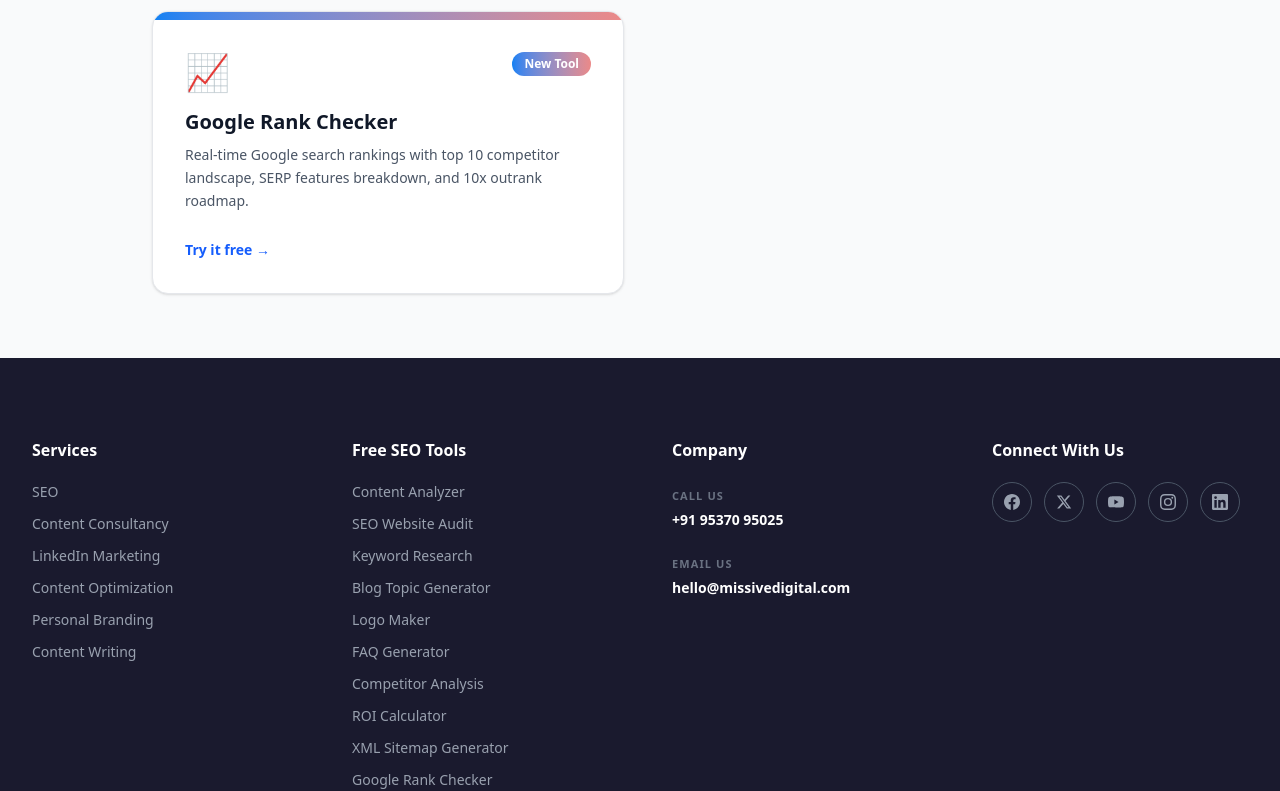
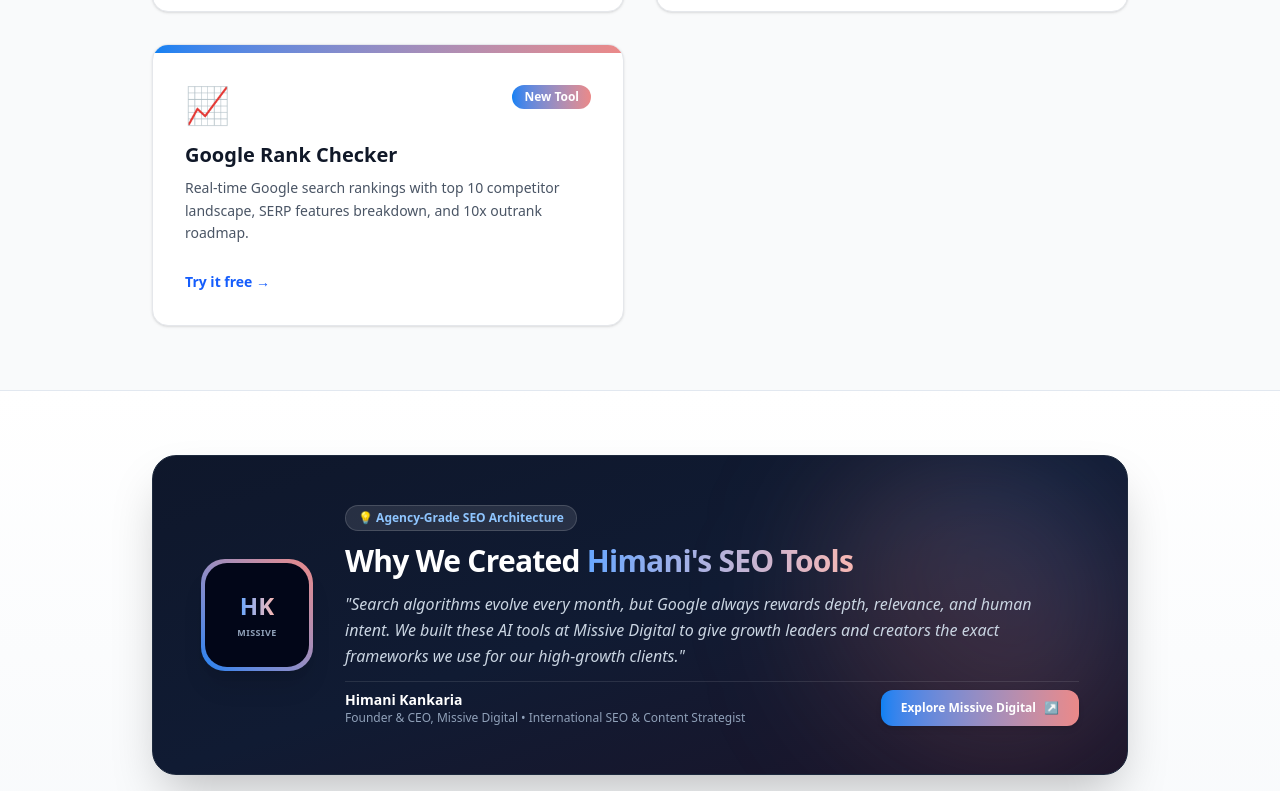
Before and after one commit to urvish-missive/tool, a React (Vite) app in the folder client/: page / in a window 1280 px wide. Shown: the part 2006-2797 px from the top of the page. Built offline with nearby package versions, Linux system fonts and the light colour scheme; no server answers.

Commit message:
feat: initialize new client-side application with SEO tool pages and shared UI components

```diff
--- a/client/index.html
+++ b/client/index.html
@@ -4,10 +4,10 @@
     <meta charset="UTF-8" />
     <link rel="icon" type="image/svg+xml" href="/favicon.svg" />
     <meta name="viewport" content="width=device-width, initial-scale=1.0" />
-    <title>Free AI SEO Content Analyzer | Analyze & Improve Your Content</title>
-    <meta name="description" content="Analyze your content for SEO, search intent, readability, content depth and structure with our free AI SEO Content Analyzer." />
-    <meta property="og:title" content="Free AI SEO Content Analyzer" />
-    <meta property="og:description" content="Analyze your content for SEO, search intent, readability, content depth and structure." />
+    <title>Himani's SEO Tools | AI-Powered Search & Content Intelligence by Missive Digital</title>
+    <meta name="description" content="Free AI-powered SEO and content intelligence tools curated by Himani Kankaria, Founder of Missive Digital. Proven frameworks for SaaS, eCommerce, and creators." />
+    <meta property="og:title" content="Himani's SEO Tools | by Missive Digital" />
+    <meta property="og:description" content="Explore Himani's free AI SEO tools for real-time search ranking, content analysis, competitor audits, and XML sitemaps." />
     <meta property="og:type" content="website" />
   </head>
   <body class="bg-gray-50 text-gray-900 antialiased">
--- a/client/src/components/DynamicLeadForm.jsx
+++ b/client/src/components/DynamicLeadForm.jsx
@@ -51,7 +51,7 @@
           <path strokeLinecap="round" strokeLinejoin="round" d="M9 12.75L11.25 15 15 9.75M21 12a9 9 0 11-18 0 9 9 0 0118 0z" />
         </svg>
         <h3 className="text-lg font-semibold text-green-800">Thank you!</h3>
-        <p className="text-green-700 mt-1">We'll be in touch within 24 hours with your free SEO strategy.</p>
+        <p className="text-green-700 mt-1">We'll be in touch within 24 hours. Himani and the Missive Digital SEO team will review your strategy.</p>
       </div>
     )
   }
@@ -91,7 +91,7 @@
         {error && <p className="text-sm text-red-600">{error}</p>}
         <button type="submit" disabled={isLoading}
           className="w-full sm:w-auto rounded-full bg-gradient-to-r from-[#0C81F3] to-[#EB8988] px-8 py-3.5 text-sm font-semibold text-white hover:from-[#0D73D1] hover:to-[#E77771] disabled:opacity-50 disabled:cursor-not-allowed transition-all shadow-lg shadow-[#0C81F3]/25 hover:shadow-[#0C81F3]/40">
-          {isLoading ? 'Submitting...' : 'Get My SEO Strategy'}
+          {isLoading ? 'Submitting...' : 'Get Strategy from Missive Digital'}
         </button>
       </form>
     </div>
--- a/client/src/components/Footer.jsx
+++ b/client/src/components/Footer.jsx
@@ -16,9 +16,9 @@
             </ul>
           </div>
 
-          {/* Free SEO Tools */}
+          {/* Himani's SEO Tools */}
           <div>
-            <h3 className="text-white font-semibold text-base mb-5">Free SEO Tools</h3>
+            <h3 className="text-white font-semibold text-base mb-5">Himani's SEO Tools</h3>
             <ul className="space-y-3 text-sm">
               <li><a href="/content-analyzer" className="hover:text-white transition-colors">Content Analyzer</a></li>
               <li><a href="/seo-audit" className="hover:text-white transition-colors">SEO Website Audit</a></li>
@@ -69,7 +69,7 @@
         </div>
 
         <div className="mt-12 pt-8 border-t border-gray-800 text-center text-sm text-gray-500">
-          © {new Date().getFullYear()} Missivedigital.
+          © {new Date().getFullYear()} Missive Digital. Curated & Founded by Himani Kankaria. All rights reserved.
         </div>
       </div>
     </footer>
--- a/client/src/components/Navbar.jsx
+++ b/client/src/components/Navbar.jsx
@@ -97,7 +97,7 @@
     },
   },
   {
-    label: 'Free SEO Tools',
+    label: "Himani's SEO Tools",
     dropdown: {
       columns: [
         {
@@ -180,8 +180,11 @@
       <nav className="max-w-6xl mx-auto bg-white/90 backdrop-blur-xl rounded-2xl shadow-[0_2px_20px_rgba(0,0,0,0.08)] border border-white/60 px-4 sm:px-6" role="navigation" aria-label="Main navigation">
         <div className="flex items-center justify-between h-16">
           {/* Logo */}
-          <Link to="/" className="flex items-center gap-2 shrink-0">
+          <Link to="/" className="flex items-center gap-2.5 shrink-0 group">
             <img src="/logo.png" alt="Missive Digital" className="h-8 w-auto" />
+            <span className="hidden sm:inline-flex items-center px-2 py-0.5 rounded-full bg-gradient-to-r from-[#0C81F3]/10 to-[#EB8988]/15 border border-[#0C81F3]/20 text-[10px] font-bold text-slate-700 tracking-tight">
+              by Himani Kankaria
+            </span>
           </Link>
 
           {/* Desktop nav */}
--- a/client/src/pages/ContentAnalyzerPage.jsx
+++ b/client/src/pages/ContentAnalyzerPage.jsx
@@ -149,7 +149,7 @@
           <div className="absolute top-0 right-0 w-[500px] h-[500px] bg-gradient-to-bl from-[#A7D2FF]/40 to-[#F7B7B3]/40 rounded-full blur-3xl -translate-y-1/2 translate-x-1/4" />
           <div className="absolute bottom-0 left-0 w-[400px] h-[400px] bg-gradient-to-tr from-[#A7D2FF]/30 to-[#F7B7B3]/30 rounded-full blur-3xl translate-y-1/2 -translate-x-1/4" />
           <div className="relative max-w-3xl mx-auto px-4 sm:px-6 text-center">
-            <span className="inline-block px-4 py-1.5 bg-gradient-to-r from-[#0C81F3] to-[#EB8988] text-white text-xs font-bold rounded-full mb-5 tracking-wide uppercase">Free SEO Tool</span>
+            <span className="inline-block px-4 py-1.5 bg-gradient-to-r from-[#0C81F3] to-[#EB8988] text-white text-xs font-bold rounded-full mb-5 tracking-wide uppercase">Himani's SEO Tools • Missive Digital</span>
             <h1 className="text-3xl sm:text-4xl lg:text-5xl font-bold tracking-tight">
               <span className="text-gray-900">AI SEO </span>
               <span className="bg-gradient-to-r from-[#0C81F3] via-[#67A7FF] to-[#EB8988] bg-clip-text text-transparent">Content Analyzer</span>
--- a/client/src/pages/Home.jsx
+++ b/client/src/pages/Home.jsx
@@ -140,15 +140,15 @@
           <div className="absolute top-0 right-0 w-[600px] h-[600px] bg-gradient-to-bl from-[#A7D2FF]/40 to-[#F7B7B3]/40 rounded-full blur-3xl -translate-y-1/2 translate-x-1/4 pointer-events-none" />
           <div className="absolute bottom-0 left-0 w-[500px] h-[500px] bg-gradient-to-tr from-[#A7D2FF]/30 to-[#F7B7B3]/30 rounded-full blur-3xl translate-y-1/2 -translate-x-1/4 pointer-events-none" />
           <div className="relative max-w-4xl mx-auto px-4 sm:px-6 text-center">
-            <span className="inline-block px-5 py-1.5 bg-gradient-to-r from-[#0C81F3] to-[#EB8988] text-white text-xs font-bold rounded-full mb-6 tracking-wider uppercase shadow-lg shadow-[#0C81F3]/25">
-              Free SEO Tools
+            <span className="inline-flex items-center gap-2 px-5 py-1.5 bg-gradient-to-r from-[#0C81F3] to-[#EB8988] text-white text-xs font-bold rounded-full mb-6 tracking-wider uppercase shadow-lg shadow-[#0C81F3]/25">
+              <span>✨ Curated by Himani Kankaria • Missive Digital</span>
             </span>
             <h1 className="text-3xl sm:text-5xl lg:text-6xl font-bold tracking-tight">
-              <span className="text-gray-900">Professional </span>
+              <span className="text-gray-900">Himani's </span>
               <span className="bg-gradient-to-r from-[#0C81F3] via-[#67A7FF] to-[#EB8988] bg-clip-text text-transparent">SEO Tools</span>
             </h1>
             <p className="mt-6 text-base sm:text-xl text-gray-600 max-w-2xl mx-auto leading-relaxed px-2">
-              Free, AI-powered SEO tools built by an agency for real-world use. No credit card required.
+              Bespoke, AI-powered SEO & content intelligence tools crafted by <strong>Himani Kankaria</strong> and the <strong>Missive Digital</strong> team. The exact battle-tested frameworks we use to rank clients on Google.
             </p>
           </div>
         </section>
@@ -184,6 +184,59 @@
             </div>
           </div>
         </section>
+
+        {/* Himani & Missive Digital Spotlight */}
+        <section className="py-16 bg-gradient-to-b from-white to-slate-50 border-t border-slate-200">
+          <div className="max-w-5xl mx-auto px-4 sm:px-6">
+            <div className="relative bg-gradient-to-br from-slate-900 via-[#101b33] to-[#1a1429] text-white rounded-3xl p-8 sm:p-12 shadow-2xl border border-slate-800 overflow-hidden">
+              <div className="absolute top-0 right-0 w-80 h-80 bg-gradient-to-bl from-[#0C81F3]/25 via-[#EB8988]/20 to-transparent rounded-full blur-3xl pointer-events-none" />
+
+              <div className="relative flex flex-col md:flex-row items-center gap-8">
+                <div className="w-24 h-24 sm:w-28 sm:h-28 rounded-3xl bg-gradient-to-tr from-[#0C81F3] to-[#EB8988] p-1 shrink-0 shadow-xl">
+                  <div className="w-full h-full rounded-[22px] bg-slate-950 flex flex-col items-center justify-center text-center p-2">
+                    <span className="text-2xl font-extrabold text-transparent bg-clip-text bg-gradient-to-r from-[#67A7FF] to-[#F7B7B3]">
+                      HK
+                    </span>
+                    <span className="text-[9px] uppercase tracking-wider text-slate-400 font-bold mt-1">
+                      Missive
+                    </span>
+                  </div>
+                </div>
+
+                <div className="space-y-3 text-center md:text-left flex-1">
+                  <div className="inline-flex items-center gap-2 px-3 py-1 rounded-full bg-white/10 border border-white/15 text-xs text-blue-300 font-semibold">
+                    <span>💡 Agency-Grade SEO Architecture</span>
+                  </div>
+
+                  <h3 className="text-2xl sm:text-3xl font-extrabold tracking-tight">
+                    Why We Created <span className="bg-gradient-to-r from-[#67A7FF] to-[#F7B7B3] bg-clip-text text-transparent">Himani's SEO Tools</span>
+                  </h3>
+
+                  <p className="text-sm sm:text-base text-slate-300 leading-relaxed italic">
+                    "Search algorithms evolve every month, but Google always rewards depth, relevance, and human intent. We built these AI tools at Missive Digital to give growth leaders and creators the exact frameworks we use for our high-growth clients."
+                  </p>
+
+                  <div className="pt-2 flex flex-col sm:flex-row sm:items-center justify-between gap-4 border-t border-white/10 text-xs text-slate-400">
+                    <div>
+                      <strong className="text-white text-sm block">Himani Kankaria</strong>
+                      <span>Founder & CEO, Missive Digital • International SEO & Content Strategist</span>
+                    </div>
+
+                    <a
+                      href="https://missivedigital.com/"
+                      target="_blank"
+                      rel="noreferrer noopener"
+                      className="inline-flex items-center justify-center gap-2 px-5 py-2.5 rounded-xl bg-gradient-to-r from-[#0C81F3] to-[#EB8988] text-white font-bold hover:opacity-95 transition-all shadow-md shrink-0"
+                    >
+                      <span>Explore Missive Digital</span>
+                      <span>↗</span>
+                    </a>
+                  </div>
+                </div>
+              </div>
+            </div>
+          </div>
+        </section>
       </main>
     </div>
   )
--- a/client/src/tools/faq-generator/FaqGeneratorPage.jsx
+++ b/client/src/tools/faq-generator/FaqGeneratorPage.jsx
@@ -201,7 +201,7 @@
         <div className="absolute bottom-0 left-0 w-[400px] h-[400px] bg-gradient-to-tr from-[#A7D2FF]/30 to-[#F7B7B3]/30 rounded-full blur-3xl translate-y-1/2 -translate-x-1/4 pointer-events-none" />
         <div className="relative max-w-4xl mx-auto px-4 sm:px-6 text-center">
           <span className="inline-block px-4 py-1.5 bg-gradient-to-r from-[#0C81F3] to-[#EB8988] text-white text-xs font-bold rounded-full mb-5 tracking-wide uppercase shadow-sm">
-            Featured Snippet & Schema.org Optimizer
+            Himani's SEO Tools • Missive Digital
           </span>
 
           <h1 className="text-3xl sm:text-4xl lg:text-5xl font-bold tracking-tight leading-tight mb-4">
--- a/client/src/tools/google-rank-checker/GoogleRankCheckerPage.jsx
+++ b/client/src/tools/google-rank-checker/GoogleRankCheckerPage.jsx
@@ -224,11 +224,11 @@
         <div className="relative max-w-4xl mx-auto px-4 sm:px-6 text-center">
           <div className="inline-flex items-center gap-2 px-4 py-1.5 bg-gradient-to-r from-[#0C81F3] to-[#EB8988] text-white text-xs font-bold rounded-full mb-5 tracking-wide uppercase shadow-sm">
             <Sparkles className="w-3.5 h-3.5" />
-            <span>Real-Time Google SERP Intelligence</span>
+            <span>Himani's SEO Tools • Missive Digital</span>
           </div>
 
           <h1 className="text-3xl sm:text-4xl lg:text-5xl font-bold tracking-tight leading-tight mb-4">
-            <span className="text-gray-900">Free Google </span>
+            <span className="text-gray-900">Google </span>
             <span className="bg-gradient-to-r from-[#0C81F3] via-[#67A7FF] to-[#EB8988] bg-clip-text text-transparent">
               Rank Checker
             </span>
--- a/client/src/tools/xml-sitemap-generator/XmlSitemapGeneratorPage.jsx
+++ b/client/src/tools/xml-sitemap-generator/XmlSitemapGeneratorPage.jsx
@@ -281,11 +281,11 @@
         <div className="relative max-w-4xl mx-auto px-4 sm:px-6 text-center">
           <div className="inline-flex items-center gap-2 px-4 py-1.5 bg-gradient-to-r from-[#0C81F3] to-[#EB8988] text-white text-xs font-bold rounded-full mb-5 tracking-wide uppercase shadow-sm">
             <Sparkles className="w-3.5 h-3.5" />
-            <span>Sitemaps.org 0.9 & Google Compliant</span>
+            <span>Himani's SEO Tools • Missive Digital</span>
           </div>
 
           <h1 className="text-3xl sm:text-4xl lg:text-5xl font-bold tracking-tight leading-tight mb-4">
-            <span className="text-gray-900">Free XML </span>
+            <span className="text-gray-900">XML </span>
             <span className="bg-gradient-to-r from-[#0C81F3] via-[#67A7FF] to-[#EB8988] bg-clip-text text-transparent">
               Sitemap Generator
             </span>
```
